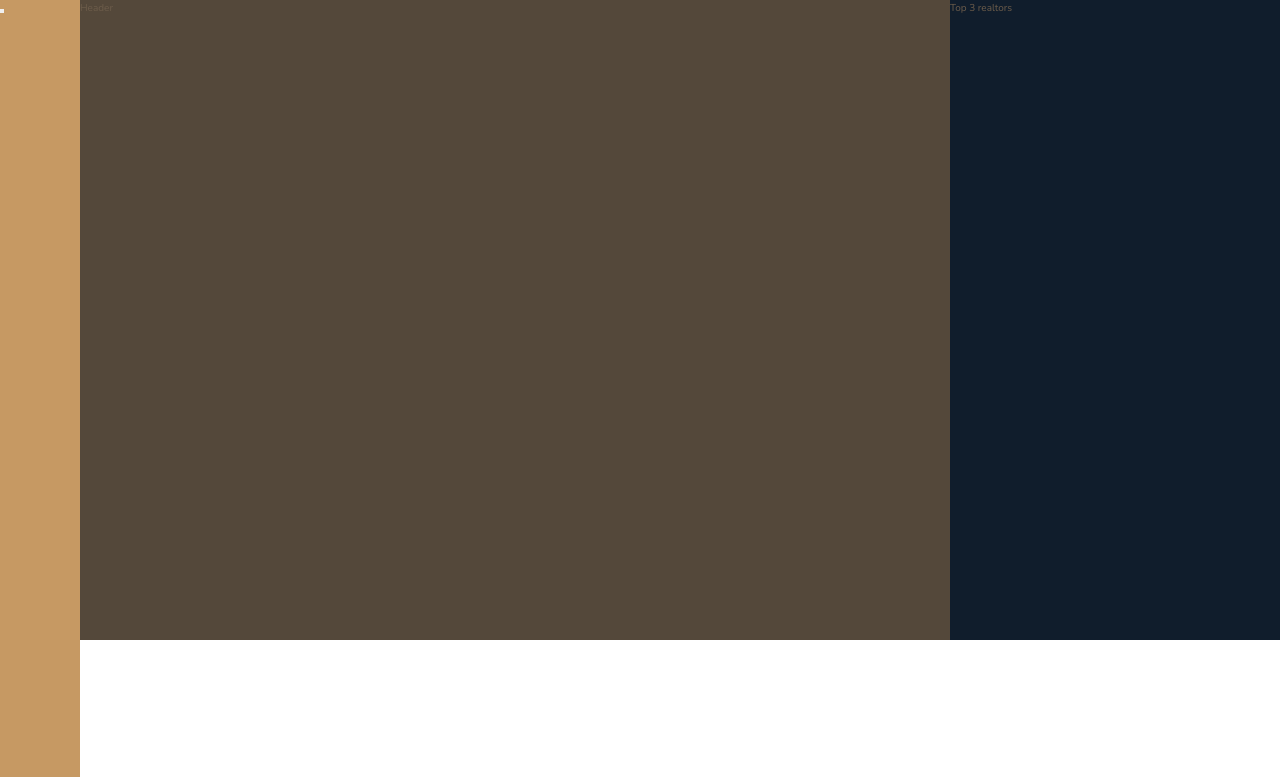
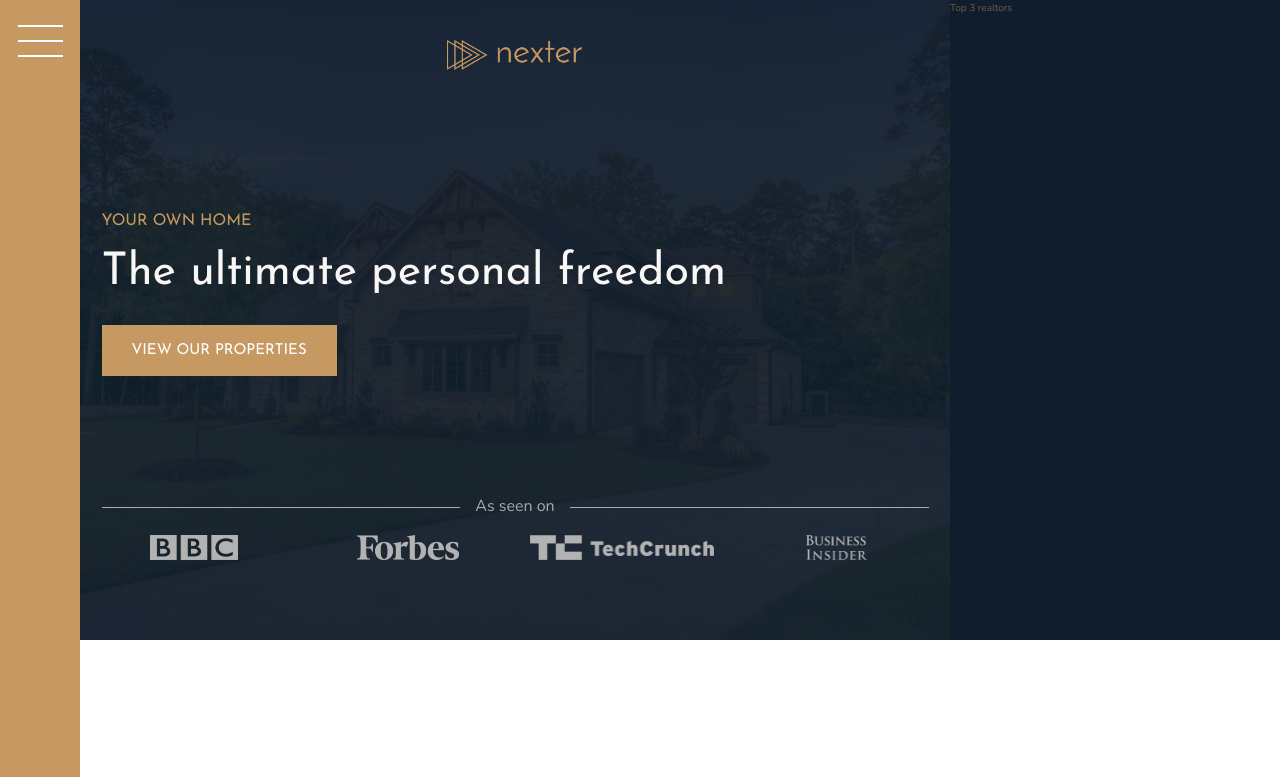
Before and after one commit to mk-hill/Nexter, a website: page index.html in a window 1280 px wide. Shown: the top 777 px of the page. Drawn offline with nearby package versions, Linux system fonts and the light colour scheme.

Commit message:
Add header grid content

```diff
--- a/index.html
+++ b/index.html
@@ -17,7 +17,17 @@
         </div>
 
         <header class="header">
-            Header
+            <img src="img/logo.png" alt="Nexter logo" class="header__logo">
+            <h3 class="heading-3">Your own home</h3>
+            <h1 class="heading-1">The ultimate personal freedom</h1>
+            <button class="btn header__btn">View our properties</button>
+            <div class="header__seen-text">As seen on</div>
+            <div class="header__seen-logos">
+                <img src="img/logo-bbc.png" alt="BBC logo">
+                <img src="img/logo-forbes.png" alt="Forbes logo">
+                <img src="img/logo-techcrunch.png" alt="TechCrunch logo">
+                <img src="img/logo-bi.png" alt="BusinessInsider logo">
+            </div>
         </header>
 
         <div class="realtors">
--- a/sass/_header.scss
+++ b/sass/_header.scss
@@ -1,4 +1,61 @@
 .header {
     background-color: $color-grey-dark-1;
     grid-column: full-start / col-end 6;
+
+    // Linear gradient on same color trick as usual for overlay on img
+    background-image: linear-gradient(rgba($color-secondary, .93),
+    rgba($color-secondary, .93)), url(../img/hero.jpeg);
+    background-size: cover;
+    background-position: center;
+    padding: 4rem 8rem 8rem 8rem;
+
+    display: grid;
+    // Push defined rows away, fr rows for spacing
+    grid-template-rows: 1fr min-content 6rem 1fr;
+    // Column width not full width but max needed for 1 line content
+    grid-template-columns: max-content;
+    grid-row-gap: 1.5rem;
+    justify-content: center;
+
+    &__logo {
+        height: 3rem;
+        justify-self: center;
+    }
+
+    &__btn {
+        align-self: start;
+        justify-self: start;
+    }
+
+    &__seen-text {
+        // Using grid for before + innerHTML text + after
+        display: grid;
+        grid-template-columns: 1fr max-content 1fr;
+        grid-column-gap: 1.5rem;
+        align-items: center;
+
+        font-size: 1.6rem;
+        color: $color-grey-light-2;
+
+        &::before,
+        &::after {
+            content: "";
+            height: 1px;
+            display: block;
+            background-color: currentColor;
+        }
+
+    }
+
+    &__seen-logos {
+        display: grid;
+        grid-template-columns: repeat(4, 1fr);
+        grid-column-gap: 3rem;
+        justify-items: center;
+
+        img {
+            height: 2.5rem;
+            filter: brightness(70%);
+        }
+    }
 }
--- a/sass/_sidebar.scss
+++ b/sass/_sidebar.scss
@@ -2,4 +2,30 @@
     background-color: $color-primary;
     grid-column: sidebar-start / sidebar-end;
     grid-row: 1 / -1;
+
+    display: flex;
+    justify-content: center;
+
 }
+
+.nav-btn {
+    border: none;
+    border-radius: 0;
+
+    background-color: #fff;
+    height: 2px;
+    width: 4.5rem;
+    margin-top: 4rem;
+
+    &::before,
+    &::after {
+        content: "";
+        background-color: #fff;
+        height: 2px;
+        width: 4.5rem;
+        display: block;
+    }
+
+    &::before { transform: translateY(-1.5rem); }
+    &::after { transform: translateY(1.3rem); }
+}
--- a/sass/_typography.scss
+++ b/sass/_typography.scss
@@ -5,6 +5,10 @@
 
 .heading-1 {
     @extend %heading;
+    font-size: 4.5rem;
+    color: $color-grey-light-1;
+    // Remove spacing for multiple lines of headings
+    line-height: 1;
 }
 
 .heading-2 {
```
Also changed, not shown: css/style.css.
